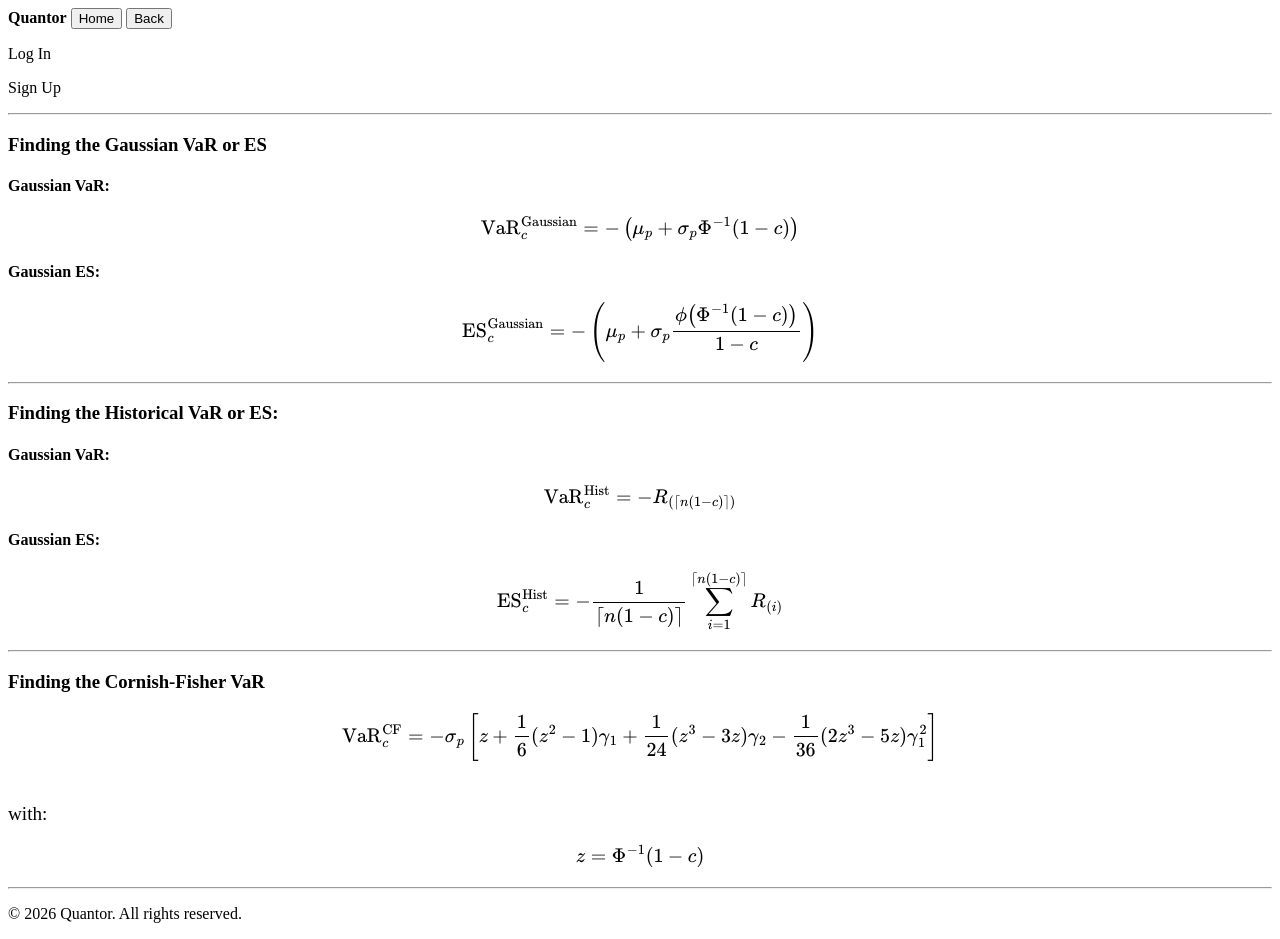
After one commit to raphaeldahomay/quantor, a Flask app: page /rnd/prob_formulas/form_details_tail in a window 1280 px wide. The commit adds this page. Run offline with Flask 3, Linux system fonts and the light colour scheme.

Commit message:
finished all the architecture and pre UI of the risk and diversification formulas. Will know focus on checking if everything's okay and work well

```diff
--- a/quantor_web/routes/rnd_routes.py
+++ b/quantor_web/routes/rnd_routes.py
@@ -4,6 +4,7 @@ from engine.rnd.prob import z_conversion, norm_cdf, inv_cdf, es_coeff
 from engine.rnd.rm import variance, std_or_downside_dev, semi_var
 from engine.rnd.dnd import corr, cov, cov_matrix, port_var_f_mat, port_var_hand_2_assets, div_effect
 from engine.rnd.dr import skewness_multiple, skewness_single, kurtosis_multiple, kurtosis_single
+from engine.rnd.tail import var_es_f_mat, hist_var_es, cornish_fisher_var
 
 rnd = Blueprint('rnd_routes', __name__, url_prefix='/rnd')
 
@@ -238,14 +239,61 @@ def see_rnd_form_dr():
 
 
 
+
+# < ---- All routes related to Tail Risk ---- >
+
 @rnd.route('/tail_formulas')
 def tail_formulas():
     return render_template('rnd/tail.html')
 
 
+@rnd.route('/tail_formulas/var_es_standard', methods=["POST"])
+def calc_stand_var_es():
+    ar_1 = request.form["ar_1"]
+    weigh = request.form["weigh"]
+    typee = request.form["type"]
+    forma = request.form["forma"]
+    try:
+        conf = request.form["conf"]
+        result_var_es_stand = var_es_f_mat(ar_1, weigh, conf, typee, forma)
+        return render_template('rnd/tail.html', result_var_es_stand=result_var_es_stand)
+    except:
+        pass
+    result_var_es_stand = var_es_f_mat(ar_1, weigh, type=typee, v_format=forma)
+    return render_template('rnd/tail.html', result_var_es_stand=result_var_es_stand)
 
 
+@rnd.route('/tail_formulas/var_es_hist', methods=["POST"])
+def calc_hist_var_es():
+    ar_1 = request.form["ar_1"]
+    weigh = request.form["weigh"]
+    typee = request.form["type"]
+    forma = request.form["forma"]
+    try:
+        conf = request.form["conf"]
+        result_var_es_hist = hist_var_es(ar_1, weigh, forma, typee, conf)
+        return render_template('rnd/tail.html', result_var_es_hist=result_var_es_hist)
+    except:
+        pass
+    result_var_es_hist = hist_var_es(ar_1, weigh, forma, typee)
+    return render_template('rnd/tail.html', result_var_es_hist=result_var_es_hist)
 
-@rnd.route('/scen_formulas')
-def scen_formulas():
-    return render_template('rnd/scen.html')
+
+@rnd.route('/tail_formulas/cornish_var', methods=["POST"])
+def calc_cornish_var():
+    ar_1 = request.form["ar_1"]
+    weigh = request.form["weigh"]
+    forma = request.form["forma"]
+    try:
+        conf = request.form["conf"]
+        result_cornish_var = cornish_fisher_var(ar_1, weigh, conf, forma)
+        return render_template('rnd/tail.html', result_cornish_var=result_cornish_var)
+    except:
+        pass
+    result_cornish_var = cornish_fisher_var(ar_1, weigh, v_format=forma)
+    return render_template('rnd/tail.html', result_cornish_var=result_cornish_var)
+
+
+@rnd.route("/prob_formulas/form_details_tail")
+def see_rnd_form_tail():
+    return render_template('rnd/formula_details/form_tail.html')
--- a/quantor_web/templates/home/home.html
+++ b/quantor_web/templates/home/home.html
@@ -24,7 +24,7 @@
                 <li><a href="{{ url_for('rnd_routes.dnd_formulas') }}" style="text-decoration: none;">Dependence & Diversification</a></li>
                 <li><a href="{{ url_for('rnd_routes.dr_formulas') }}" style="text-decoration: none;">Distribution Risk</a></li>
                 <li><a href="{{ url_for('rnd_routes.tail_formulas') }}" style="text-decoration: none;">Downside & Tail Risk</a></li>
-                <li><a href="{{ url_for('rnd_routes.scen_formulas') }}" style="text-decoration: none;">Risk Scenario & Stress</a></li>
+                <li><a href="{{ url_for('index') }}" style="text-decoration: none;">Risk Scenario & Stress (under construction)</a></li>
             </ul>
         <li><a>Derivatives</a></li>
         <li><a>FI</a></li>
--- /dev/null
+++ b/quantor_web/templates/rnd/formula_details/form_tail.html
@@ -0,0 +1,95 @@
+<!DOCTYPE html>
+<html>
+<head>
+    <title>RnD Formula Details</title>
+    <meta charset="utf-8" />
+	<meta name="viewport" content="width=device-width" />
+    <link rel="stylesheet" href="styles.css">
+    <script src="https://cdn.jsdelivr.net/npm/mathjax@3/es5/tex-mml-chtml.js" defer></script>
+</head>
+<body>
+    <header>
+        <strong>Quantor</strong>
+        <button type="button">
+            <a href="{{ url_for('index') }}" style="text-decoration: none; color: black;">Home</a>
+        </button>
+        <button type="button">
+            <a href="{{ url_for('rnd_routes.tail_formulas') }}" style="text-decoration: none; color: black;">Back</a>
+        </button>
+        <p>Log In</p>
+        <p>Sign Up</p>
+    </header>
+    <hr>
+    <h3>Finding the Gaussian VaR or ES</h3>
+    <h4>Gaussian VaR:</h4>
+    <p style="font-size: larger;">
+        \[
+        \text{VaR}_{c}^{\text{Gaussian}}
+        =
+        -\left( \mu_p + \sigma_p \Phi^{-1}(1-c) \right)
+        \]
+    </p>
+    <h4>Gaussian ES:</h4>
+    <p style="font-size: larger;">
+        \[
+        \text{ES}_{c}^{\text{Gaussian}}
+        =
+        -\left(
+        \mu_p
+        +
+        \sigma_p
+        \frac{\phi\!\left(\Phi^{-1}(1-c)\right)}{1-c}
+        \right)
+        \]
+    </p>
+    <hr>
+    <h3>Finding the Historical VaR or ES:</h3>
+    <h4>Gaussian VaR:</h4>
+    <p style="font-size: larger;">
+        \[
+        \text{VaR}_{c}^{\text{Hist}}
+        =
+        - R_{(\lceil n(1-c) \rceil)}
+        \]
+    </p>
+    <h4>Gaussian ES:</h4>
+    <p style="font-size: larger;">
+        \[
+        \text{ES}_{c}^{\text{Hist}}
+        =
+        -
+        \frac{1}{\lceil n(1-c) \rceil}
+        \sum_{i=1}^{\lceil n(1-c) \rceil}
+        R_{(i)}
+        \]
+    </p>
+    <hr>
+    <h3>Finding the Cornish-Fisher VaR</h3>
+    <p style="font-size: larger;">
+        \[
+        \text{VaR}_{c}^{\text{CF}}
+        =
+        -
+        \sigma_p
+        \left[
+        z
+        +
+        \frac{1}{6}(z^2 - 1)\gamma_1
+        +
+        \frac{1}{24}(z^3 - 3z)\gamma_2
+        -
+        \frac{1}{36}(2z^3 - 5z)\gamma_1^2
+        \right]
+        \]
+    <br>
+        with:
+    <br>
+        \[
+        z = \Phi^{-1}(1-c)
+        \]
+    </p>
+    <hr>
+    <footer>
+        <p>© 2026 Quantor. All rights reserved.</p>
+    </footer>
+</body>
```
Also changed, not shown: engine/rnd/tail.py (+33 -5 lines), quantor_web/templates/rnd/tail.html (+82 -0 lines), README.md.
